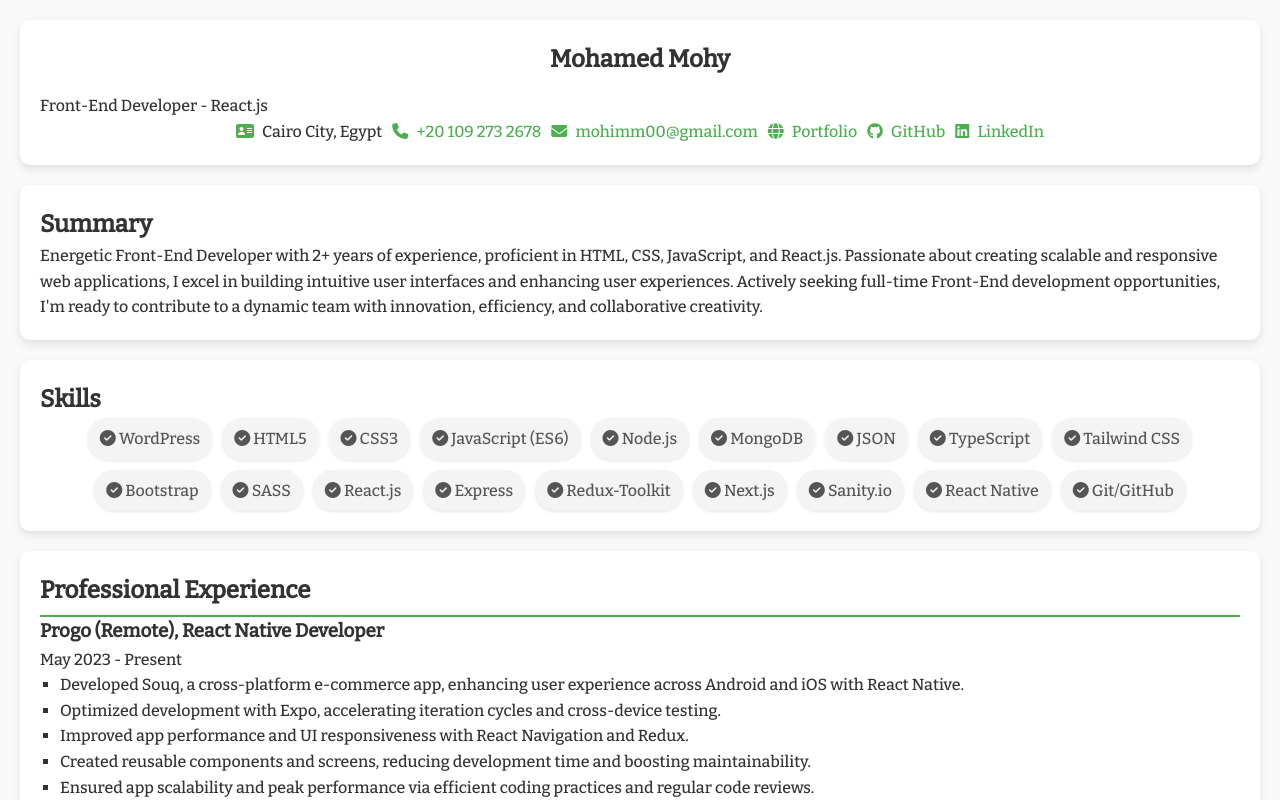
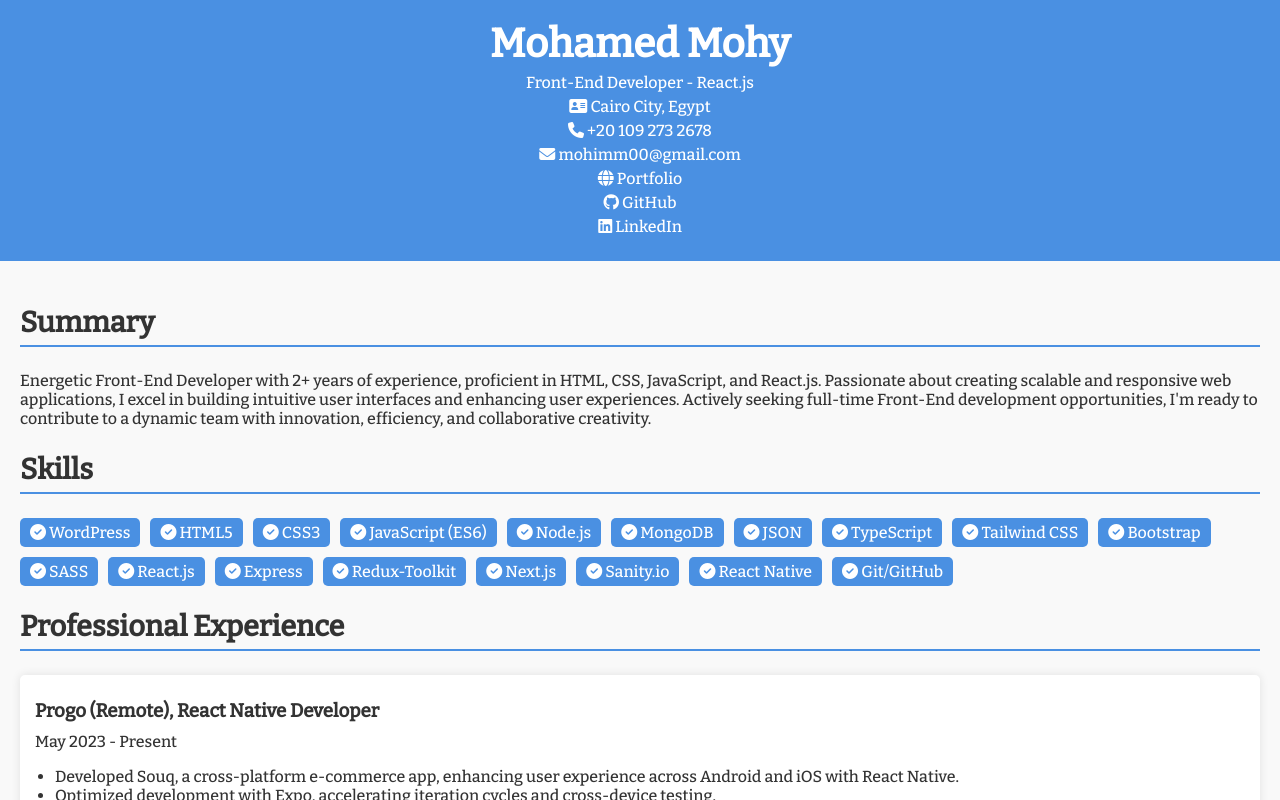
Before and after one commit to mohy404/Resume-CV, a plain HTML site: page index.html in a window 1280 px wide. Shown: the top 800 px of the page. Drawn offline with nearby package versions, Linux system fonts and the light colour scheme.

Commit message:
Update style.css

```diff
--- a/style.css
+++ b/style.css
@@ -1,113 +1,92 @@
-/* CSS Reset and Global Styles */
-* {
+body {
+    font-family: 'Bitter', serif;
     margin: 0;
     padding: 0;
-    box-sizing: border-box;
+    background-color: #f9f9f9;
+    color: #333;
 }
 
-body {
-    font-family: 'Bitter', sans-serif;
-    background-color: #f9f9f9;
-    color: #333;
-    line-height: 1.6;
+header {
+    background-color: #4a90e2;
+    color: white;
+    padding: 20px;
+    text-align: center;
+}
+
+.contact-section h1 {
+    margin: 0;
+    font-size: 2.5em;
+}
+
+.contact-section p {
+    margin: 5px 0;
+}
+
+.contact-info p {
+    margin: 5px 0;
+}
+
+.contact-info a {
+    color: white;
+    text-decoration: none;
+}
+
+main {
     padding: 20px;
 }
 
-header, section {
-    background: #fff;
-    margin-bottom: 20px;
-    padding: 20px;
-    border-radius: 10px;
-    box-shadow: 0 4px 8px rgba(0,0,0,0.1);
-}
-
-h1, h2, h3, h4 {
-    color: #333;
-}
-
-h1 {
-    font-size: 2.5rem;
-    text-align: center;
-}
-
-/* Shared Section Styles */
-.shared-section {
-    background-color: #fff;
-    padding: 20px;
-    border-radius: 4px;
-    box-shadow: 0 2px 4px rgba(0, 0, 0, 0.1);
+section {
     margin-bottom: 20px;
 }
 
-.shared-section h2, .contact-section h1 {
-    font-size: 24px;
-    margin-bottom: 15px;
+h2 {
+    font-size: 1.8em;
+    border-bottom: 2px solid #4a90e2;
+    padding-bottom: 5px;
 }
 
-/* Skills and Contact Shared Styles */
-.skills-section div, .contact-info {
+.skills-section .skills-list {
     display: flex;
     flex-wrap: wrap;
     gap: 10px;
-    justify-content: center;
 }
 
-.skills-section span, .skills-list span {
-    background-color: #f4f4f4;
-    padding: 8px 12px;
-    border-radius: 20px;
-    font-size: 16px;
-    color: #555;
-    box-shadow: 0 1px 3px rgba(0, 0, 0, 0.1);
+.skills-section span {
+    background-color: #4a90e2;
+    color: white;
+    padding: 5px 10px;
+    border-radius: 5px;
 }
 
-/* Icons and Links Styling */
-.skills-section .icons, .contact-info i {
-    color: #4CAF50;
-    margin-right: 5px;
+.experience-entry, .project, .certificate, .education  {
+    background-color: white;
+    padding: 15px;
+    border-radius: 5px;
+    box-shadow: 0 0 10px rgba(0, 0, 0, 0.1);
+    margin-bottom: 10px;
 }
 
-.contact-info a {
-    color: #4CAF50;
-    text-decoration: none;
-    transition: color 0.3s ease;
-}
-
-.contact-info a:hover {
-    color: #367B48;
-}
-
-/* Experience Section */
-.experience-section h2 {
-    border-bottom: 2px solid #4CAF50;
-    padding-bottom: 5px;
+.experience-entry h3, .experience-entry h4 {
+    margin: 10px 0;
 }
 
 .experience-entry ul {
-    list-style-type: square;
-    margin-left: 20px;
+    padding-left: 20px;
 }
 
-/* Responsive Design */
-@media (max-width: 768px) {
-    .skills-section div, .contact-info {
-        justify-content: start;
-    }
-
-    .sections-container, .contact-info {
-        flex-direction: column;
-    }
+.project h4, .certificate h4, .education h4 {
+    margin: 10px 0;
 }
 
-/* Simplified Container for Sections */
-.sections-container {
-    display: flex;
-    flex-direction: row;
-    justify-content: space-between;
-    padding: 20px;
+.project p, .certificate p, .education p {
+    margin: 5px 0;
 }
 
-.sections-container section {
-    flex: 1;
-    margin: 0 10px;
+a {
+    color: #4a90e2;
+    text-decoration: none;
 }
+
+a:hover {
+    text-decoration: underline;
+}
```
